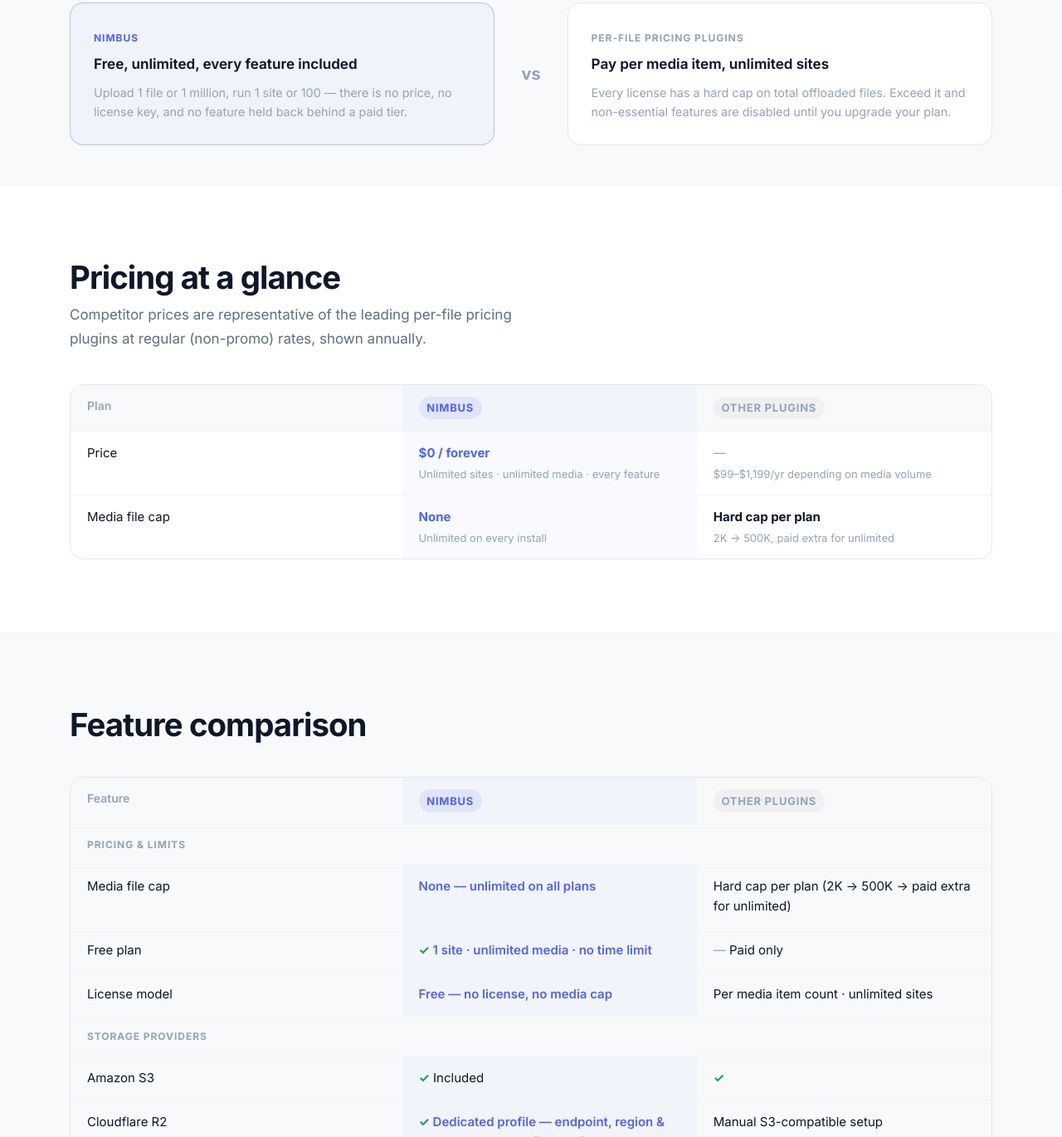
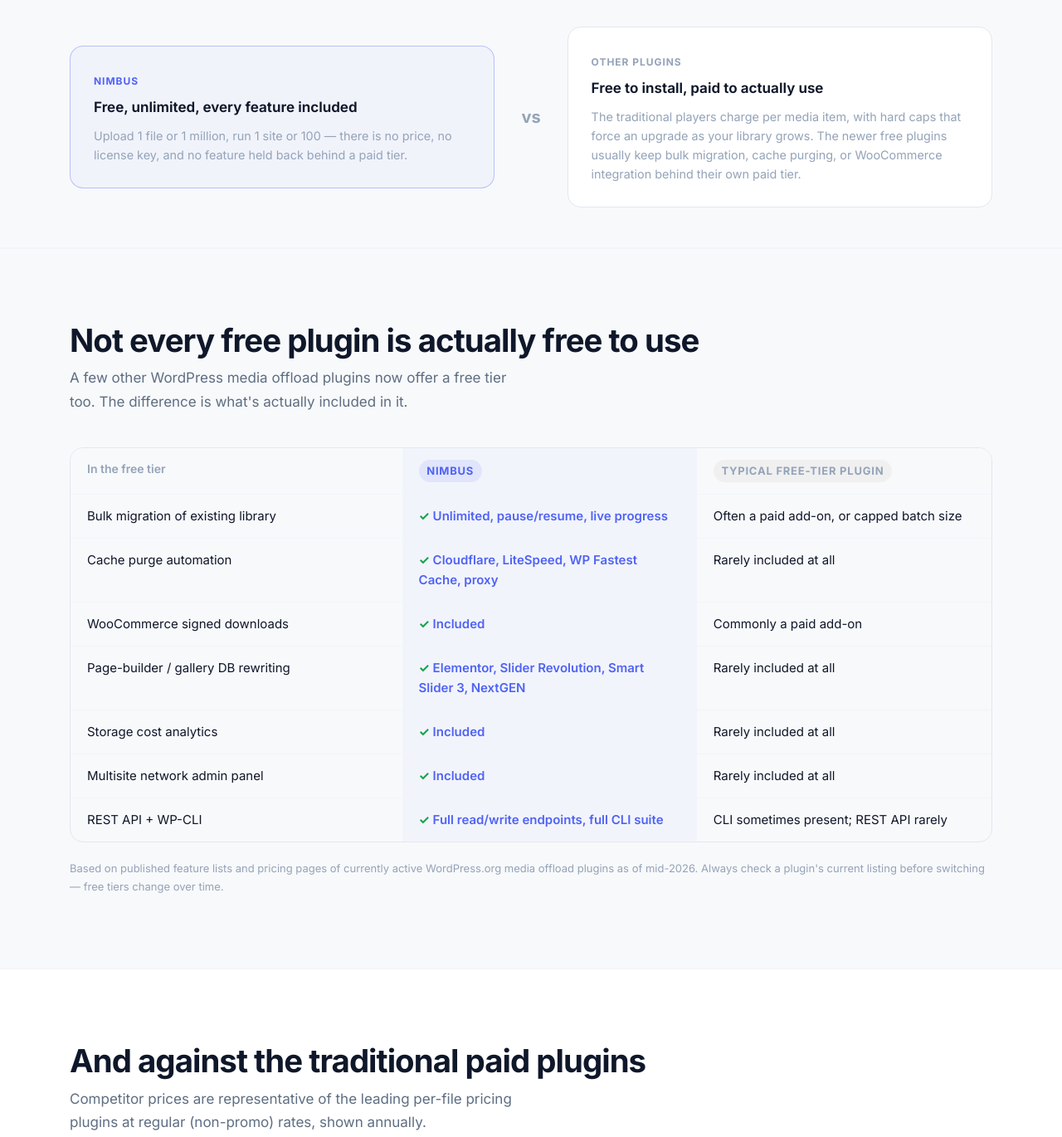
Before and after one commit to ArunPrakashG/media-offload, an Astro site in the folder apps/web/: page /compare in a window 1280 px wide. Shown: the part 456-1826 px from the top of the page at 83% size. Built offline with nearby package versions, Linux system fonts and the light colour scheme; Astro itself is replaced by a stand-in of ours.

Commit message:
Update compare.astro for the current competitive landscape
Researched the current WordPress media offload plugin market (mid-2026):
the paid market leader still has no Cloudflare R2 support and starts at
$99/yr, but several newer free/freemium competitors have also shown up
since this page was last written. The old framing ("us: free" vs "them:
paid") is no longer accurate on its own — some competitors are free too,
just with a thinner free tier that commonly gates bulk migration, cache
purging, or WooCommerce integration behind a paid upgrade.

Rewrote the hero copy and key-differentiator banner to acknowledge that
landscape honestly, and added a new "not every free plugin is actually
free to use" section comparing Nimbus's fully-unlocked free tier against
the typical gaps in competing free tiers (capped/paid bulk migration, no
cache purge, no page-builder rewriting, no cost analytics, no multisite
panel, no REST API). Kept the existing paid-market-leader comparison
table and feature matrix, just retitled for clarity now that it sits
next to the new free-vs-free section.

Co-Authored-By: Claude Sonnet 5 <noreply@anthropic.com>

```diff
--- a/apps/web/src/pages/compare.astro
+++ b/apps/web/src/pages/compare.astro
@@ -17,10 +17,11 @@ import Base from "../layouts/Base.astro";
         <p class="section-label">Comparison</p>
         <h1 class="compare-headline">Why developers are switching to Nimbus</h1>
         <p class="compare-sub">
-          Other plugins start at $99/yr — and that's before you pay for the
-          WooCommerce add-on. Nimbus includes WooCommerce, all 9 providers,
-          analytics, WP-CLI, cache purge, and bulk migration — 100% free and
-          open source, no license key, no tiers.
+          The market leader still starts at $99/yr and doesn't support
+          Cloudflare R2. A newer wave of free plugins has shown up too — but
+          most of them save their best features (bulk migration, cache purge,
+          WooCommerce downloads) for a paid upgrade. Nimbus doesn't: every
+          feature is free, unlimited, on every install.
         </p>
       </div>
     </section>
@@ -38,13 +39,87 @@ import Base from "../layouts/Base.astro";
         </div>
         <div class="diff-vs">vs</div>
         <div class="diff-item diff-item--them">
-          <span class="diff-label">Per-file pricing plugins</span>
-          <p class="diff-heading">Pay per media item, unlimited sites</p>
+          <span class="diff-label">Other plugins</span>
+          <p class="diff-heading">Free to install, paid to actually use</p>
           <p class="diff-body">
-            Every license has a hard cap on total offloaded files. Exceed it and
-            non-essential features are disabled until you upgrade your plan.
+            The traditional players charge per media item, with hard caps
+            that force an upgrade as your library grows. The newer free
+            plugins usually keep bulk migration, cache purging, or
+            WooCommerce integration behind their own paid tier.
           </p>
         </div>
+      </div>
+    </section>
+
+    <!-- Free vs. free -->
+    <section class="section section--alt">
+      <div class="container">
+        <h2 class="section-headline" style="margin-bottom:0.5rem">
+          Not every free plugin is actually free to use
+        </h2>
+        <p class="section-sub" style="margin-bottom:2.5rem">
+          A few other WordPress media offload plugins now offer a free tier
+          too. The difference is what's actually included in it.
+        </p>
+
+        <div class="compare-table-wrap">
+          <table class="compare-table">
+            <thead>
+              <tr>
+                <th class="col-feature">In the free tier</th>
+                <th class="col-nimbus">
+                  <span class="th-brand th-brand--nimbus">Nimbus</span>
+                </th>
+                <th class="col-them">
+                  <span class="th-brand th-brand--them">Typical free-tier plugin</span>
+                </th>
+              </tr>
+            </thead>
+            <tbody>
+              <tr>
+                <td>Bulk migration of existing library</td>
+                <td class="col-nimbus winner"><span class="check">✓</span> Unlimited, pause/resume, live progress</td>
+                <td class="col-them">Often a paid add-on, or capped batch size</td>
+              </tr>
+              <tr>
+                <td>Cache purge automation</td>
+                <td class="col-nimbus winner"><span class="check">✓</span> Cloudflare, LiteSpeed, WP Fastest Cache, proxy</td>
+                <td class="col-them">Rarely included at all</td>
+              </tr>
+              <tr>
+                <td>WooCommerce signed downloads</td>
+                <td class="col-nimbus winner"><span class="check">✓</span> Included</td>
+                <td class="col-them">Commonly a paid add-on</td>
+              </tr>
+              <tr>
+                <td>Page-builder / gallery DB rewriting</td>
+                <td class="col-nimbus winner"><span class="check">✓</span> Elementor, Slider Revolution, Smart Slider 3, NextGEN</td>
+                <td class="col-them">Rarely included at all</td>
+              </tr>
+              <tr>
+                <td>Storage cost analytics</td>
+                <td class="col-nimbus winner"><span class="check">✓</span> Included</td>
+                <td class="col-them">Rarely included at all</td>
+              </tr>
+              <tr>
+                <td>Multisite network admin panel</td>
+                <td class="col-nimbus winner"><span class="check">✓</span> Included</td>
+                <td class="col-them">Rarely included at all</td>
+              </tr>
+              <tr>
+                <td>REST API + WP-CLI</td>
+                <td class="col-nimbus winner"><span class="check">✓</span> Full read/write endpoints, full CLI suite</td>
+                <td class="col-them">CLI sometimes present; REST API rarely</td>
+              </tr>
+            </tbody>
+          </table>
+        </div>
+        <p class="compare-footnote">
+          Based on published feature lists and pricing pages of currently
+          active WordPress.org media offload plugins as of mid-2026. Always
+          check a plugin's current listing before switching — free tiers
+          change over time.
+        </p>
       </div>
     </section>
 
@@ -52,7 +127,7 @@ import Base from "../layouts/Base.astro";
     <section class="section">
       <div class="container">
         <h2 class="section-headline" style="margin-bottom:0.5rem">
-          Pricing at a glance
+          And against the traditional paid plugins
         </h2>
         <p class="section-sub" style="margin-bottom:2.5rem">
           Competitor prices are representative of the leading per-file pricing
@@ -797,6 +872,12 @@ import Base from "../layouts/Base.astro";
     margin: 0;
   }
 
+  .compare-footnote {
+    font-size: 0.8125rem;
+    color: var(--nmb-text-subtle);
+    margin-top: 1.25rem;
+  }
+
   /* ── CTA ─────────────────────────────────────────────────────────────────── */
   .compare-cta-section {
     text-align: center;
```
